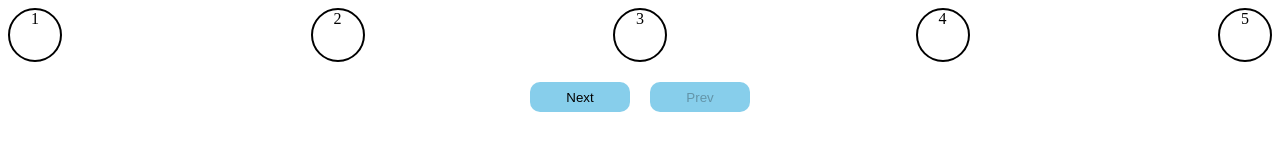
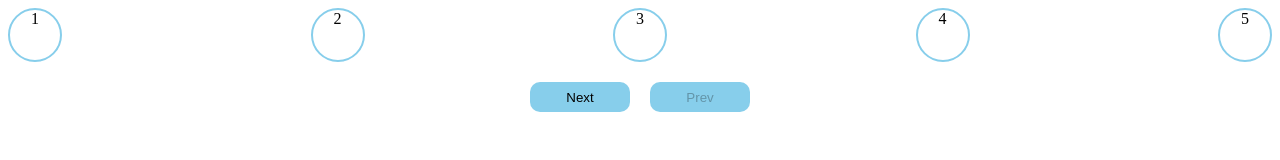
Before and after one commit to acciojob/progress-bar-sandip9851, a website: page main.html in a window 1280 px wide. Drawn offline with Linux system fonts and the light colour scheme.

Commit message:
created a submission

```diff
--- a/main.html
+++ b/main.html
@@ -8,11 +8,11 @@
 
 <body>
 	<div id = "container">
-	<div class = "circle" id = "circle-1">1</div>
-	<div class = "circle" id = "circle-2">2</div>
-	<div class = "circle" id = "circle-3">3</div>
-	<div class = "circle" id = "circle-4">4</div>
-	<div class = "circle" id = "circle-5">5</div>
+	<div class = "circle active" id = "circle-1">1</div>
+	<div class = "circle active" id = "circle-2">2</div>
+	<div class = "circle active" id = "circle-3">3</div>
+	<div class = "circle active" id = "circle-4">4</div>
+	<div class = "circle active" id = "circle-5">5</div>
 
 	</div>
 
```
